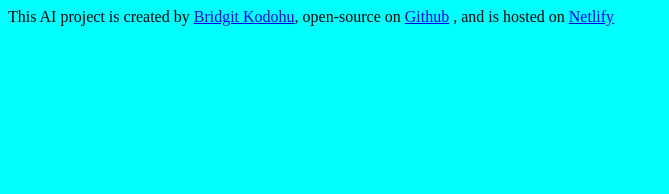
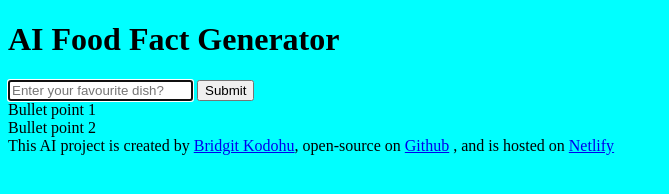
Before and after one commit to TechBree/AI-generator, a plain HTML site: page index.html in a window 1280 px wide. Shown: the whole page, without its empty margins (0-669 px from the left). Drawn offline with Linux system fonts and the light colour scheme.

Commit message:
created the html setup

```diff
--- a/index.html
+++ b/index.html
@@ -7,6 +7,26 @@
     <link rel="stylesheet" href="src/style.css" />
   </head>
   <body>
+    <header>
+      <h1>AI Food Fact Generator</h1>
+    </header>
+    <main>
+      <form>
+        <input
+          type="text"
+          placeholder="Enter your favourite dish?"
+          autofocus
+          required
+          autocomplete="off"
+        />
+        <input type="submit" />
+      </form>
+      <div>
+        Bullet point 1
+        <br />
+        Bullet point 2
+      </div>
+    </main>
     <footer>
       This AI project is created by
       <a href="https://github.com/TechBree" target="_blank">Bridgit Kodohu</a>,
```
